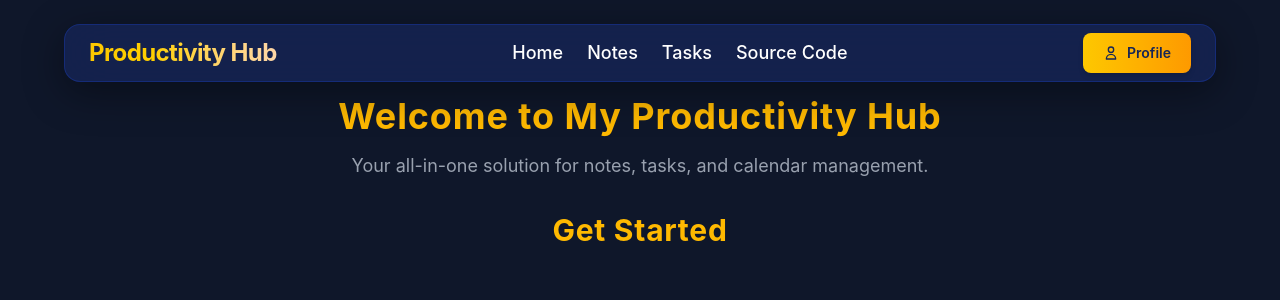
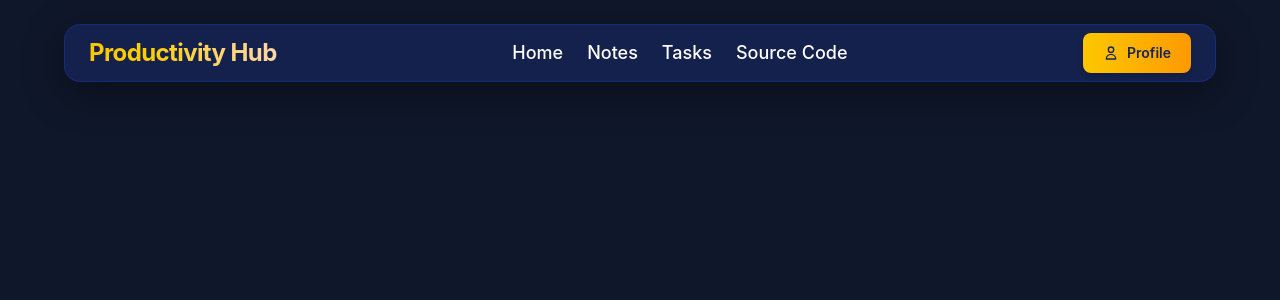
Before and after one commit to snigdhamistry/my-productivity-hub, a React (Vite) app: page /home in a window 1280 px wide. Shown: the top 300 px of the page. Built offline with nearby package versions, Linux system fonts and the light colour scheme.

Commit message:
Small changses

```diff
--- a/src/pages/Home.jsx
+++ b/src/pages/Home.jsx
@@ -3,15 +3,7 @@ import React from 'react'
 const Home = () => {
        return (
               <div className="h-screen bg-[#0f172a] text-white overflow-auto">
-                     <h1 className="text-4xl font-bold text-center text-amber-400 pt-24 tracking-wide">
-                            Welcome to My Productivity Hub
-                     </h1>
-                     <p className="text-center text-gray-400 mt-4 text-lg">
-                            Your all-in-one solution for notes, tasks, and calendar management.
-                     </p>
-                     <h1 className="text-3xl font-bold text-center text-amber-400 pt-8 tracking-wide">
-                            Get Started
-                     </h1>
+
               </div>
        )
 
```
